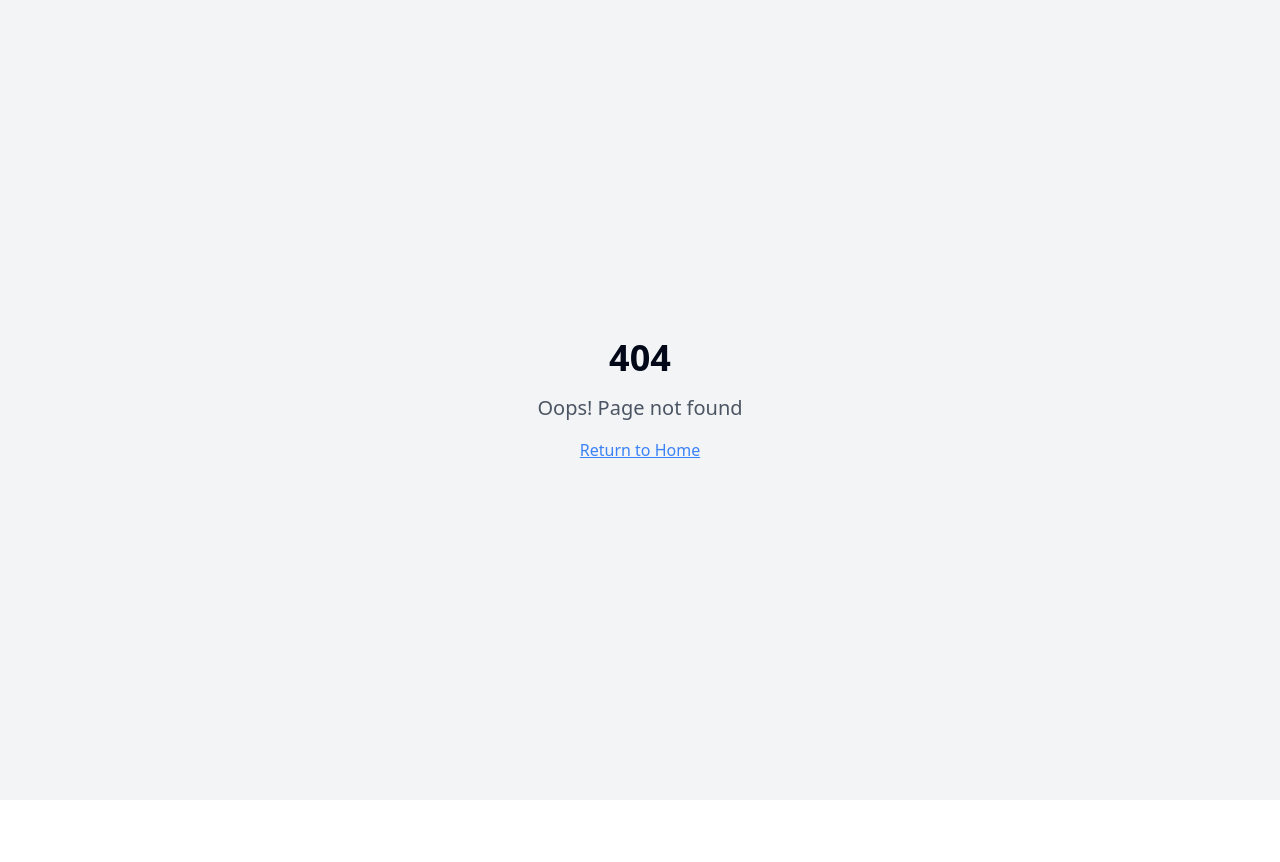
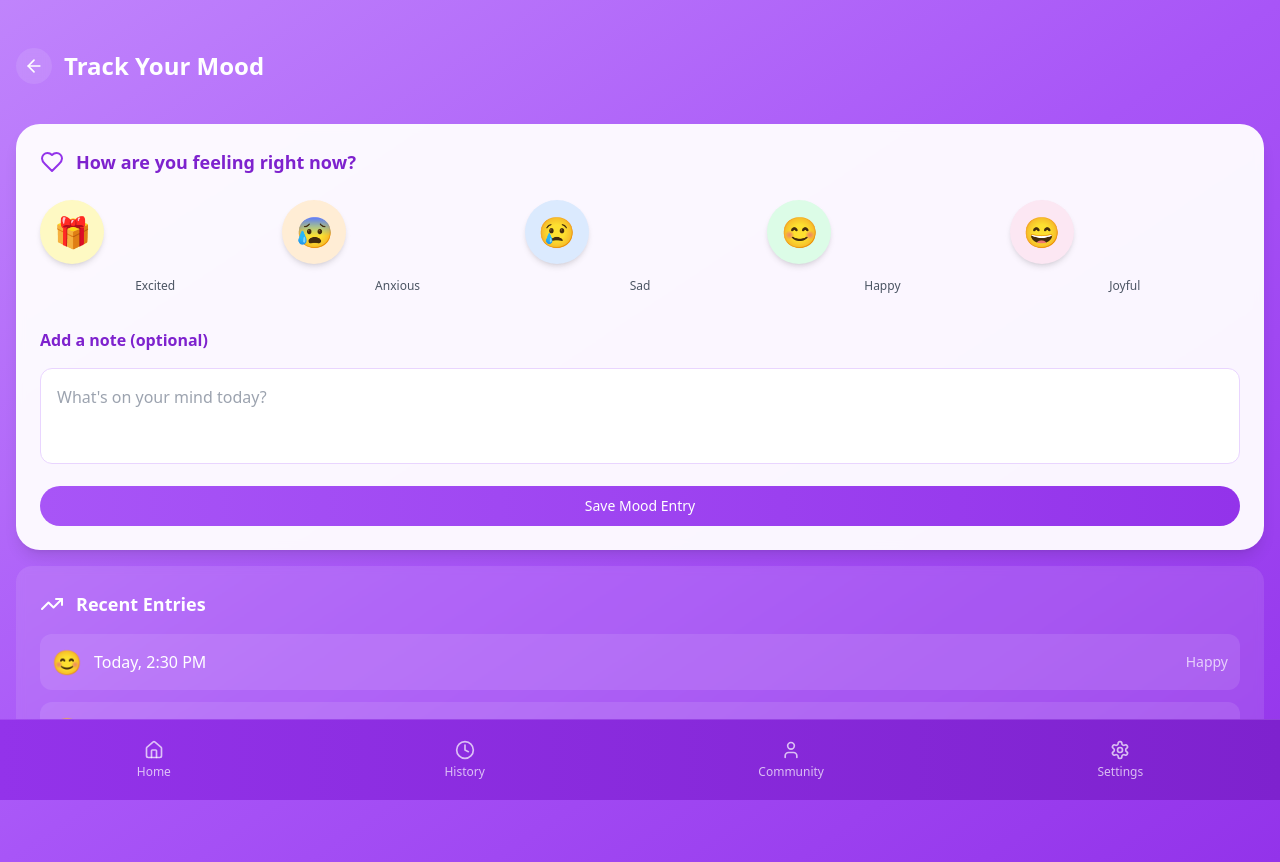
Before and after one commit to ritikkr80/mental-health-iit, a React (Vite) app: page /mood-tracking in a window 1280 px wide. Before the commit this address had no page. Before the commit the page ends 800 px from the top, so only its background shows below. Built offline with nearby package versions, Linux system fonts and the light colour scheme.

Commit message:
Fix: Make track button navigate to screen
Adds navigation to the mood tracker button.

```diff
--- a/src/App.tsx
+++ b/src/App.tsx
@@ -1,3 +1,4 @@
+
 import { Toaster } from "@/components/ui/toaster";
 import { Toaster as Sonner } from "@/components/ui/sonner";
 import { TooltipProvider } from "@/components/ui/tooltip";
@@ -15,6 +16,7 @@ import Assessment from "./pages/Assessment";
 import PeerGroup from "./pages/PeerGroup";
 import Meditation from "./pages/Meditation";
 import SOS from "./pages/SOS";
+import MoodTracking from "./pages/MoodTracking";
 
 const queryClient = new QueryClient();
 
@@ -36,6 +38,7 @@ const App = () => (
             <Route path="/peer-group" element={<PeerGroup />} />
             <Route path="/meditation" element={<Meditation />} />
             <Route path="/sos" element={<SOS />} />
+            <Route path="/mood-tracking" element={<MoodTracking />} />
             {/* ADD ALL CUSTOM ROUTES ABOVE THE CATCH-ALL "*" ROUTE */}
             <Route path="*" element={<NotFound />} />
           </Routes>
--- a/src/components/MoodTracker.tsx
+++ b/src/components/MoodTracker.tsx
@@ -1,6 +1,7 @@
 
 import React from 'react';
 import { Button } from '@/components/ui/button';
+import { useNavigate } from 'react-router-dom';
 
 interface MoodTrackerProps {
   currentMood: string;
@@ -8,6 +9,8 @@ interface MoodTrackerProps {
 }
 
 export const MoodTracker = ({ currentMood, setCurrentMood }: MoodTrackerProps) => {
+  const navigate = useNavigate();
+
   const moods = [
     { emoji: '🎁', label: 'Excited' },
     { emoji: '😰', label: 'Anxious' },
@@ -38,7 +41,10 @@ export const MoodTracker = ({ currentMood, setCurrentMood }: MoodTrackerProps) =
         ))}
       </div>
 
-      <Button className="w-full bg-gradient-to-r from-purple-500 to-purple-600 hover:from-purple-600 hover:to-purple-700 text-white rounded-full py-3 font-medium">
+      <Button
+        onClick={() => navigate('/mood-tracking')}
+        className="w-full bg-gradient-to-r from-purple-500 to-purple-600 hover:from-purple-600 hover:to-purple-700 text-white rounded-full py-3 font-medium"
+      >
         Track Mood →
       </Button>
     </div>
--- /dev/null
+++ b/src/pages/MoodTracking.tsx
@@ -0,0 +1,97 @@
+
+import React from 'react';
+import { ArrowLeft, Calendar, TrendingUp, Heart } from 'lucide-react';
+import { useNavigate } from 'react-router-dom';
+import { NavigationBar } from '@/components/NavigationBar';
+import { Button } from '@/components/ui/button';
+
+const MoodTracking = () => {
+  const navigate = useNavigate();
+
+  const moods = [
+    { emoji: '🎁', label: 'Excited', color: 'bg-yellow-100' },
+    { emoji: '😰', label: 'Anxious', color: 'bg-orange-100' },
+    { emoji: '😢', label: 'Sad', color: 'bg-blue-100' },
+    { emoji: '😊', label: 'Happy', color: 'bg-green-100' },
+    { emoji: '😄', label: 'Joyful', color: 'bg-pink-100' }
+  ];
+
+  return (
+    <div className="min-h-screen bg-gradient-to-br from-purple-400 via-purple-500 to-purple-600">
+      <div className="pb-20">
+        {/* Header */}
+        <div className="px-4 pt-12 pb-6">
+          <div className="flex items-center gap-3 mb-4">
+            <button
+              onClick={() => navigate('/')}
+              className="p-2 rounded-full bg-white/10 backdrop-blur-sm"
+            >
+              <ArrowLeft size={20} className="text-white" />
+            </button>
+            <h1 className="text-white text-2xl font-bold">Track Your Mood</h1>
+          </div>
+        </div>
+
+        {/* Content */}
+        <div className="px-4 space-y-4">
+          <div className="bg-white/95 backdrop-blur-sm rounded-3xl p-6 shadow-lg">
+            <div className="flex items-center gap-3 mb-6">
+              <Heart size={24} className="text-purple-600" />
+              <h2 className="text-purple-700 text-lg font-semibold">How are you feeling right now?</h2>
+            </div>
+
+            <div className="grid grid-cols-5 gap-3 mb-8">
+              {moods.map((mood) => (
+                <div key={mood.emoji} className="text-center">
+                  <button className={`w-16 h-16 rounded-full ${mood.color} flex items-center justify-center text-3xl mb-2 hover:scale-105 transition-all duration-200 shadow-md`}>
+                    {mood.emoji}
+                  </button>
+                  <span className="text-xs text-gray-600 font-medium">{mood.label}</span>
+                </div>
+              ))}
+            </div>
+
+            <div className="space-y-4">
+              <h3 className="text-purple-700 font-semibold">Add a note (optional)</h3>
+              <textarea
+                placeholder="What's on your mind today?"
+                className="w-full p-4 rounded-xl border border-purple-200 focus:outline-none focus:ring-2 focus:ring-purple-400 resize-none h-24"
+              />
+
+              <Button className="w-full bg-gradient-to-r from-purple-500 to-purple-600 hover:from-purple-600 hover:to-purple-700 text-white rounded-full py-3 font-medium">
+                Save Mood Entry
+              </Button>
+            </div>
+          </div>
+
+          <div className="bg-white/10 backdrop-blur-sm rounded-2xl p-6">
+            <div className="flex items-center gap-3 mb-4">
+              <TrendingUp size={24} className="text-white" />
+              <h2 className="text-white text-lg font-semibold">Recent Entries</h2>
+            </div>
+            <div className="space-y-3">
+              <div className="flex justify-between items-center p-3 bg-white/10 rounded-xl">
+                <div className="flex items-center gap-3">
+                  <span className="text-2xl">😊</span>
+                  <span className="text-white">Today, 2:30 PM</span>
+                </div>
+                <span className="text-white/70 text-sm">Happy</span>
+              </div>
+              <div className="flex justify-between items-center p-3 bg-white/10 rounded-xl">
+                <div className="flex items-center gap-3">
+                  <span className="text-2xl">😔</span>
+                  <span className="text-white">Yesterday, 10:15 AM</span>
+                </div>
+                <span className="text-white/70 text-sm">Sad</span>
+              </div>
+            </div>
+          </div>
+        </div>
+      </div>
+
+      <NavigationBar />
+    </div>
+  );
+};
+
+export default MoodTracking;
```
